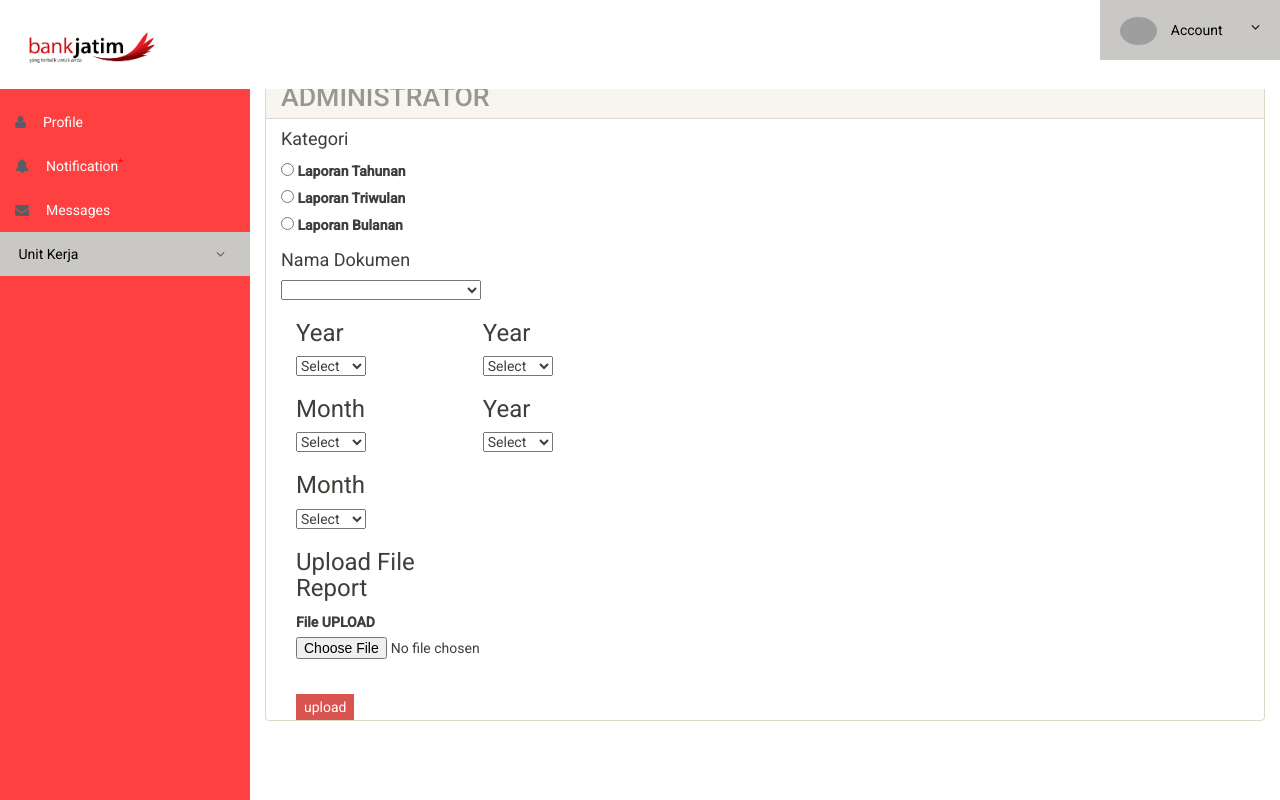
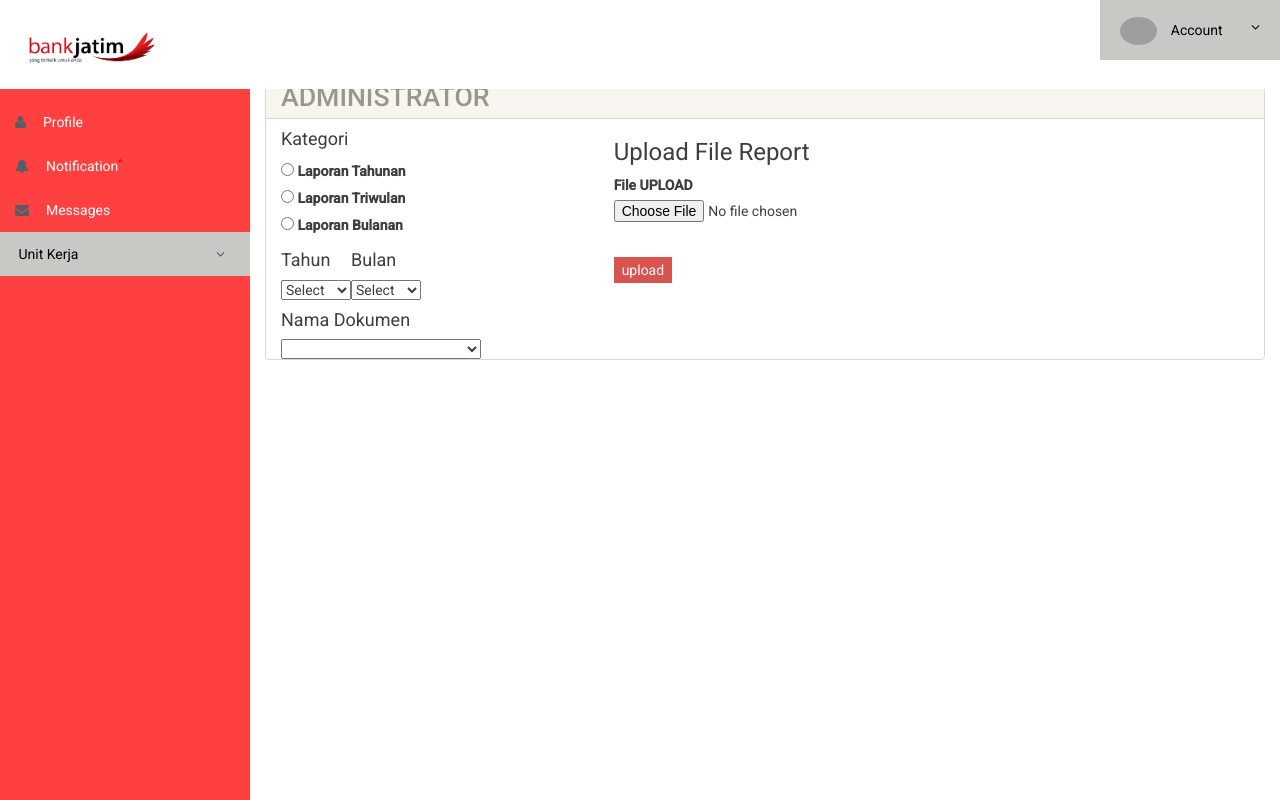
Before and after one commit to nurlitaayu/bankjatim, a PHP site: page /upload/index.php in a window 1280 px wide. Run offline with PHP 8.4, Linux system fonts and the light colour scheme; a user stored in the database is signed in; data comes from the database, SQL or seed files in the repository; lists and menus that the app fills with data are empty; grey boxes are pictures that could not be loaded.

Commit message:
Use years array to generate select option

```diff
--- a/upload/index.php
+++ b/upload/index.php
@@ -1,3 +1,7 @@
+<?php
+$years = range(date('Y'), date('Y') - 5);
+?>
+
 <?php include 'filesLogic.php'; ?>
 <!doctype html>
 <html lang="en" class="no-js">
@@ -49,54 +53,18 @@
 												<label for="monthly">Laporan Bulanan</label>
 											</div>
 
-											<h4>Nama Dokumen</h4>
-											<select name="category_id" id="category" style="width:200px;">
-											</select>
-
-											<div class="col-md-8">
-											<h3>Year</h3>
+											<div style="display: flex;">
 												<div>
+													<h4>Tahun</h4>
 													<select name="year" style="width:70px;">
 														<option value="">Select</option>
-												<option value="y1">2017</option>
-												<option value="y2">2018</option>
-												<option value="y3">2019</option>
-												<option value="y4">2010</option>
-												<option value="y5">2021</option>
-												<option value="y7">2022</option>
+														<?php foreach ($years as $year) { ?>
+															<option value="<?= $year ?>"><?= $year ?></option>
+														<?php } ?>
 													</select>
 												</div>
-											</div>
-
-											<div class="col-md-8">
-											<h3>Month</h3>
 												<div>
-												<select name="tmonth" style="width:70px;">
-												<option value="">Select</option>
-												<option value="tm1">Januari</option>
-												<option value="tm2">April</option>
-												<option value="tm3">Juli</option>
-												<option value="tm4">April</option>
-												<option value="tm5">Oktober</option>
-												</select>
-												</div>
-											</div>
-											<h3>Year</h3>
-												<div>
-												<select name="year" style="width:70px;">
-												<option value="">Select</option>
-												<option value="y1">2017</option>
-												<option value="y2">2018</option>
-												<option value="y3">2019</option>
-												<option value="y4">2010</option>
-												<option value="y5">2021</option>
-												<option value="y7">2022</option>
-												</select>
-
-
-											<div class="col-md-8">
-											<h3>Month</h3>
-												<div>
+													<h4>Bulan</h4>
 													<select name="month" style="width:70px;">
 														<option value="">Select</option>
 														<option value="m1">Januari</option>
@@ -114,16 +82,9 @@
 													</select>
 												</div>
 											</div>
-											<h3>Year</h3>
-												<div>
-												<select name="year" style="width:70px;">
-												<option value="">Select</option>
-												<option value="y1">2017</option>
-												<option value="y2">2018</option>
-												<option value="y3">2019</option>
-												<option value="y4">2010</option>
-												<option value="y5">2021</option>
-												<option value="y7">2022</option>
+
+											<h4>Nama Dokumen</h4>
+											<select name="category_id" id="category" style="width:200px;">
 											</select>
 
 										</div>
--- a/upload/s_planning.php
+++ b/upload/s_planning.php
@@ -96,10 +96,6 @@ $frequency = $_GET['frequency'] ?: [];
             </div>
         </div>
     </div>
-                </div>
-            </div>
-        </div>
-    </div>
 
 
     <!-- Loading Scripts -->
```
Lines whose indentation alone changed are shown as unchanged.
